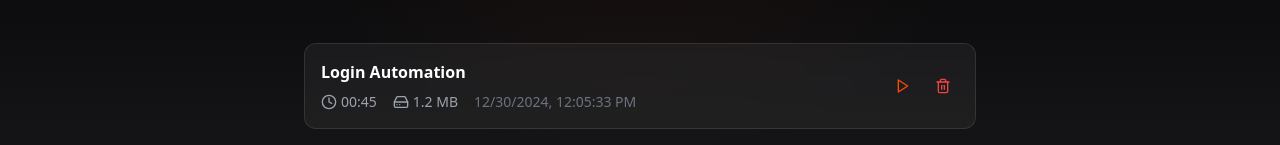
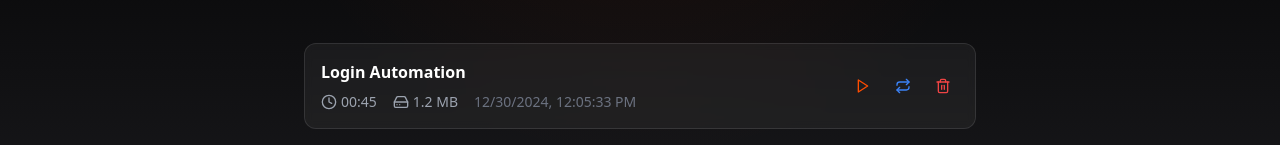
Before and after one commit to gnanesh-16/Gigwey-, a React (Vite) app in the folder GigWey-main/GigWey-main/Automation_gigwey/project/: page / in a window 1280 px wide. Both pictures are taken after a click on the button "View Recordings". Shown: the part 655-800 px from the top of the page. Built offline with nearby package versions, Linux system fonts and the light colour scheme; a web font is replaced by a local one.

Commit message:
Add loop functionality

```diff
--- a/GigWey-main/GigWey-main/Automation_gigwey/project/src/components/Hero.tsx
+++ b/GigWey-main/GigWey-main/Automation_gigwey/project/src/components/Hero.tsx
@@ -1,5 +1,5 @@
 import React, { useState } from 'react';
-import { Play, MousePointer2, Cpu, Zap, Network, ListVideo } from 'lucide-react';
+import { Play, MousePointer2, Cpu, Zap, Network, ListVideo, Repeat } from 'lucide-react'; // Add Repeat icon
 import Container from './layout/Container';
 import RecordingStatus from './recording/RecordingStatus';
 import RecordingsList from './recording/RecordingsList';
@@ -37,6 +37,10 @@ export default function Hero() {
 
   const handleDeleteRecording = (id: string) => {
     setRecordings(recordings.filter(rec => rec.id !== id));
+  };
+
+  const handleLoopClick = (id: string) => {
+    console.log('Loop clicked for recording', id);
   };
 
   return (
@@ -110,6 +114,7 @@ export default function Hero() {
                 recordings={recordings}
                 onPlay={(id) => console.log('Playing', id)}
                 onDelete={handleDeleteRecording}
+                onLoop={(id) => console.log('Looping', id)}
               />
             ) : (
               <Infographic />
--- a/GigWey-main/GigWey-main/Automation_gigwey/project/src/components/recording/RecordingsList.tsx
+++ b/GigWey-main/GigWey-main/Automation_gigwey/project/src/components/recording/RecordingsList.tsx
@@ -1,5 +1,5 @@
 import React from 'react';
-import { Play, Trash2, Clock, HardDrive } from 'lucide-react';
+import { Play, Trash2, Clock, HardDrive, Repeat } from 'lucide-react'; // Add Repeat
 export const runtime = "edge";
 interface Recording {
   id: string;
@@ -13,9 +13,10 @@ interface RecordingsListProps {
   recordings: Recording[];
   onPlay: (id: string) => void;
   onDelete: (id: string) => void;
+  onLoop?: (id: string) => void; // Add onLoop prop
 }
 
-export default function RecordingsList({ recordings, onPlay, onDelete }: RecordingsListProps) {
+export default function RecordingsList({ recordings, onPlay, onDelete, onLoop }: RecordingsListProps) {
   return (
     <div className="space-y-4 w-full max-w-2xl mx-auto">
       <h2 className="text-2xl font-bold mb-6 text-center"></h2>
@@ -51,6 +52,13 @@ export default function RecordingsList({ recordings, onPlay, onDelete }: Recordi
                   <Play className="w-4 h-4" />
                 </button>
                 <button
+                  onClick={() => onLoop?.(recording.id)}
+                  className="p-2 rounded-full hover:bg-white/10 text-blue-500 transition-colors"
+                  title="Loop recording"
+                >
+                  <Repeat className="w-4 h-4" />
+                </button>
+                <button
                   onClick={() => onDelete(recording.id)}
                   className="p-2 rounded-full hover:bg-white/10 text-red-500 transition-colors"
                   title="Delete recording"
```
